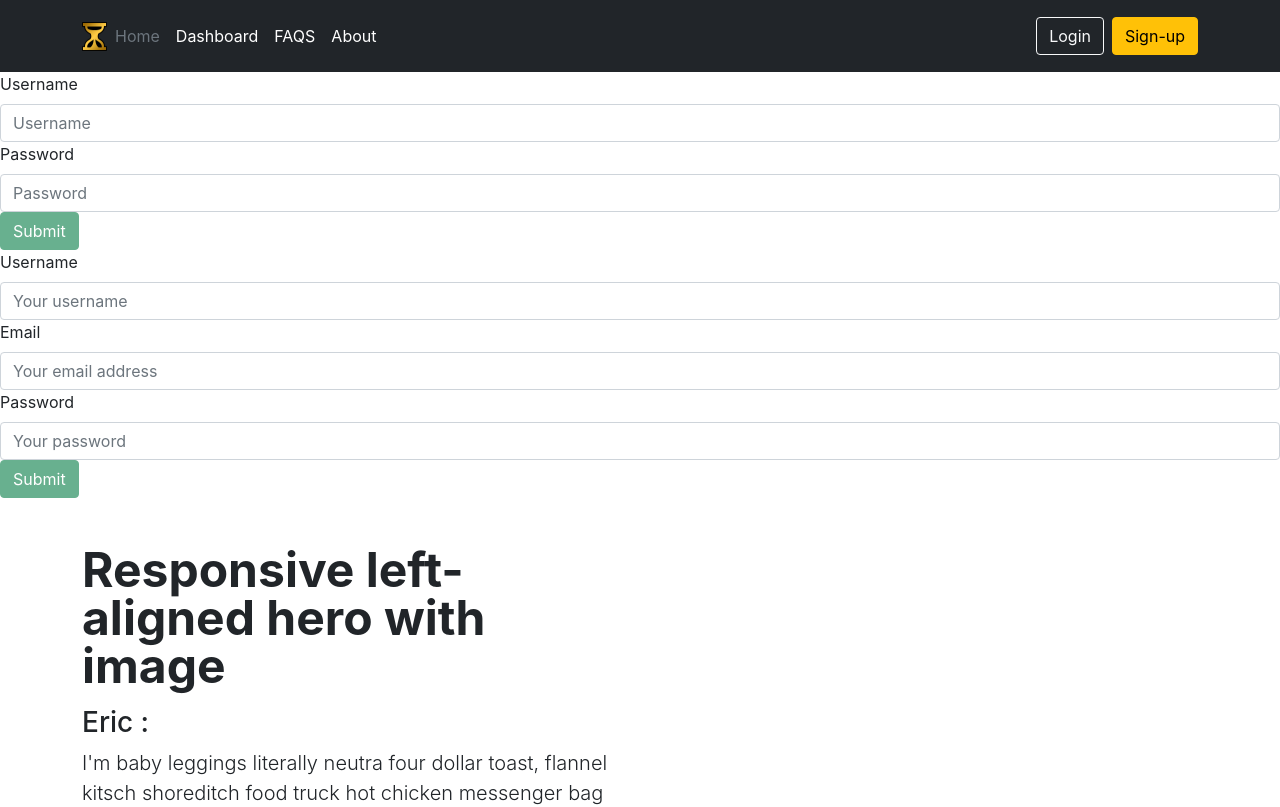
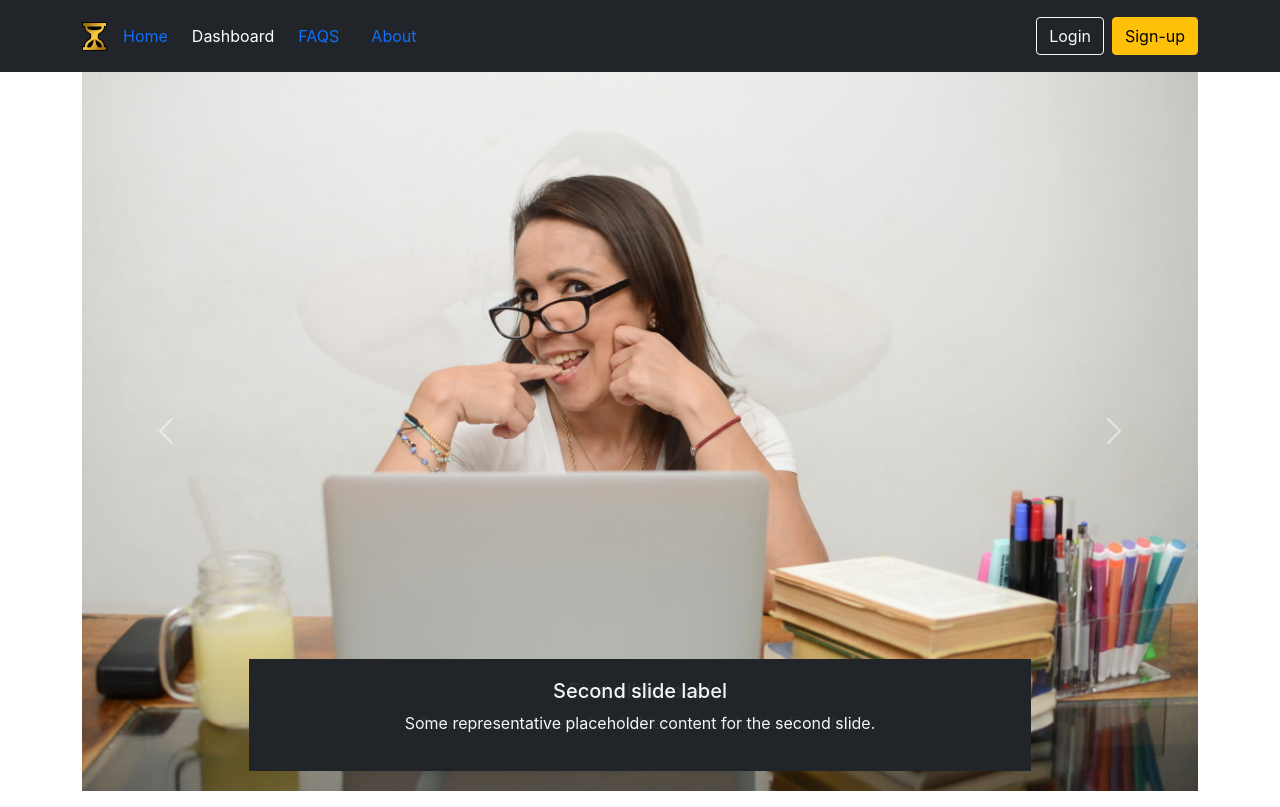
Before and after one commit to ERion42/ResumeChronomancy, a React (Create React App) app in the folder client/: page / in a window 1280 px wide. Shown: the top 807 px of the page. Built offline with nearby package versions, Linux system fonts and the light colour scheme.

Commit message:
Restructured to include container component

```diff
--- a/client/src/App.js
+++ b/client/src/App.js
@@ -13,12 +13,8 @@ import { setContext } from '@apollo/client/link/context';
 import { BrowserRouter as Router, Route, Switch } from 'react-router-dom';
 // Front End
 import NavBar from './components/navBar/index';
-import Page from './components/page/index';
-import LandingPage from "./pages/landingPage/index";
-import Login from "./pages/login/index";
-import SignUpForm from './pages/signup/index'
-import About from './pages/about/index';
-import FAQ from './pages/FAQs/index';
+import SiteContainer from './components/siteContainer';
+
 
 // Required for GraphQL
 const httpLink = createHttpLink({
@@ -47,29 +43,8 @@ function App() {
   return (
     <ApolloProvider client={client}>
       <Router>
-        <NavBar />
-        {/* Sidebar doesn't work */}
-        {/* <SideBar /> */}
-
-        {/* Page needs formatting - not used at the moment, though we might want to use it to
-        "contain" the other components */}
-        {/* <Page /> */}
-
-        {/* Landing Page - Primary Page*/}
-        {/* <LandingPage /> */}
-
-        {/* Login Page */}
-        <Login />
-
-        {/* Sign Up Page */}
-        <SignUpForm />
-
-        {/* About Page */}
-        <About />
-
-        {/* Frequently Asked Questions Page */}
-        <FAQ />
-
+        {/* <NavBar /> */}
+        <SiteContainer />
       </Router>
     </ApolloProvider>
   );
--- a/client/src/components/navBar/index.js
+++ b/client/src/components/navBar/index.js
@@ -2,21 +2,30 @@ import React from 'react';
 import Logo from '../img/logo.png'
 
 
-function NavBar() {
+function NavBar({ currentPage, handlePageChange }) {
     return (
         <header className="p-3 bg-dark text-white">
             <div className="container">
             <div className="d-flex flex-wrap align-items-center justify-content-center justify-content-lg-start">
                 <a href="/" className="d-flex align-items-center mb-2 mb-lg-0 text-white text-decoration-none">
-                {/* Logo needs sizing work, too big right now */}
                 <img src= {Logo} alt="logo"></img>
                 </a>
 
                 <ul className="nav col-12 col-lg-auto me-lg-auto mb-2 justify-content-center mb-md-0">
-                    <li><a href="#" className="nav-link px-2 text-secondary">Home</a></li>
-                    <li><a href="#" className="nav-link px-2 text-white">Dashboard</a></li>
-                    <li><a href="#" className="nav-link px-2 text-white">FAQS</a></li>
-                    <li><a href="#" className="nav-link px-2 text-white">About</a></li>
+                    <li>
+                        <a
+                        href="#home"
+                        onClick={() => handlePageChange('Home')}
+                        className={currentPage === 'Home' ? 'nav-link active' : 'nav-link'}>Home</a></li>
+                    <li><a href="#dashboard" className="nav-link px-2 text-white">Dashboard</a></li>
+                    <li>
+                        <a
+                        href="#faqs"
+                        className={currentPage === 'FAQs' ? 'nav-link active' : 'nav-link'}>FAQS</a></li>
+                    <li>
+                        <a
+                        href="#about"
+                        className={currentPage === 'About' ? 'nav-link active' : 'nav-link'}>About</a></li>
                 </ul>
 
                 <form className="col-12 col-lg-auto mb-3 mb-lg-0 me-lg-3">
--- /dev/null
+++ b/client/src/components/siteContainer.js
@@ -0,0 +1,43 @@
+import React, { useState } from 'react';
+// Front End
+import NavBar from './navBar/index';
+import LandingPage from "../pages/landingPage/index";
+import Login from "../pages/login/index";
+import SignUpForm from '../pages/signUp/index';
+import About from '../pages/about/index';
+import FAQ from '../pages/FAQs/index';
+
+
+export default function SiteContainer() {
+    const [currentPage, setCurrentPage] = useState('LandingPage');
+
+    // Check to see the value of 'currentPage', then returns component to render
+    const renderPage = () => {
+        if (currentPage === 'LandingPage') {
+            return <LandingPage />;
+        }
+        if (currentPage === 'Login') {
+            return <Login />;
+        }
+        if (currentPage === 'SignUpForm') {
+            return <SignUpForm />;
+        }
+        if (currentPage === 'About') {
+            return <About />;
+        }
+        if (currentPage === 'FAQ') {
+            return <FAQ />;
+        }
+    };
+
+    const handlePageChange = (page) => setCurrentPage(page);
+
+    return (
+        <main>
+            <NavBar currentPage={currentPage} handlePageChange={handlePageChange} />
+            {renderPage()}
+        </main>
+    )
+
+
+}
```
